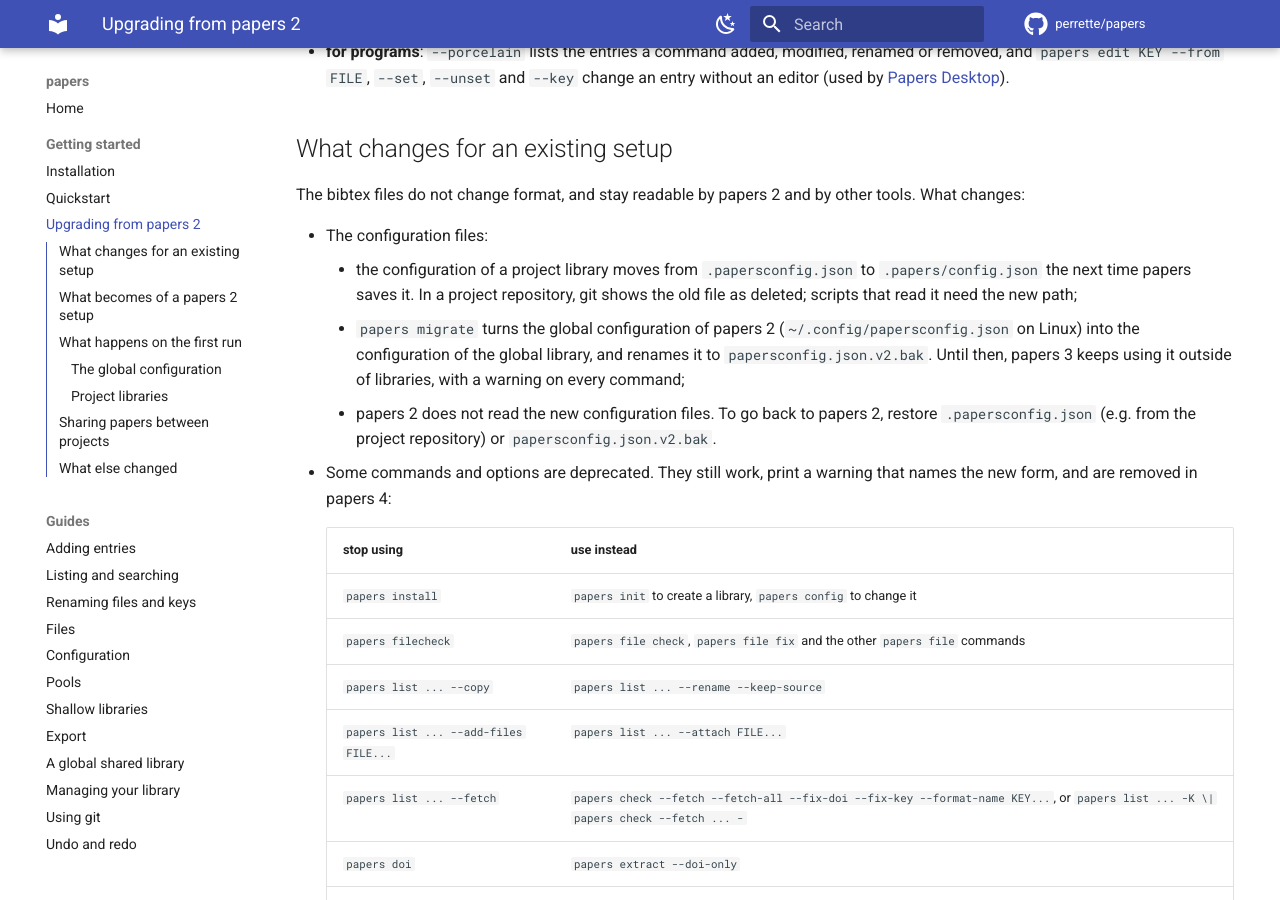
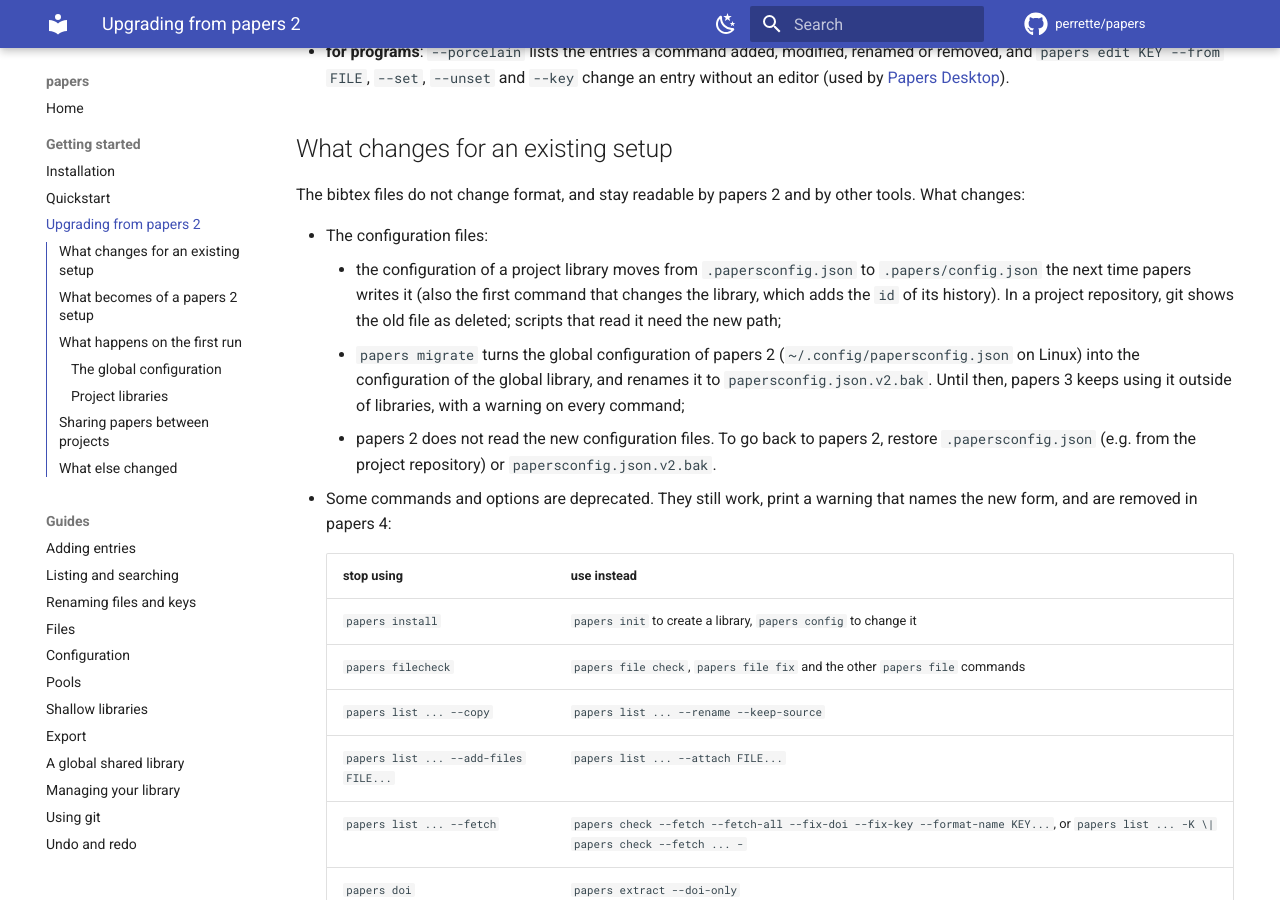
Before and after one commit to perrette/papers, an MkDocs documentation site: the page built from docs/upgrading.md, in a window 1280 px wide and 900 px high, scrolled down 724 px. Built offline with MkDocs 1.6.1 and Material for MkDocs 9.7.7, drawn with Linux system fonts in a browser that asks for light colours; comment, search, counter and statistics services are not loaded; the version menu is left out; some of the changed text lies outside the part shown.

Commit message:
Library id: move a .papersconfig.json to .papers/config.json first
The identifier was added to a configuration of papers 2 in place, while
any other write of the configuration moves it to .papers/config.json.

````diff
--- a/docs/upgrading.md
+++ b/docs/upgrading.md
@@ -48,7 +48,8 @@
 - The configuration files:
     - the configuration of a project library moves from
       `.papersconfig.json` to `.papers/config.json` the next time papers
-      saves it. In a project repository, git shows the old file as
+      writes it (also the first command that changes the library, which
+      adds the `id` of its history). In a project repository, git shows the old file as
       deleted; scripts that read it need the new path;
     - `papers migrate` turns the global configuration of papers 2
       (`~/.config/papersconfig.json` on Linux) into the configuration of
@@ -159,8 +160,10 @@
 directory, and it works as in papers 2.
 
 Its configuration file, `.papersconfig.json` in papers 2, is
-`.papers/config.json` in papers 3. papers moves it the next time it saves
-the configuration (e.g. `papers config`), and prints a line that says so:
+`.papers/config.json` in papers 3. papers moves it the next time it writes
+the configuration (e.g. `papers config`, or the first command that changes
+the library, which adds the `id` of its history), and prints a line that
+says so:
 
 ```
 $ papers config editor vim
````
Also changed, not shown: docs/configuration.md (+2 -1 lines), 3 other files.
